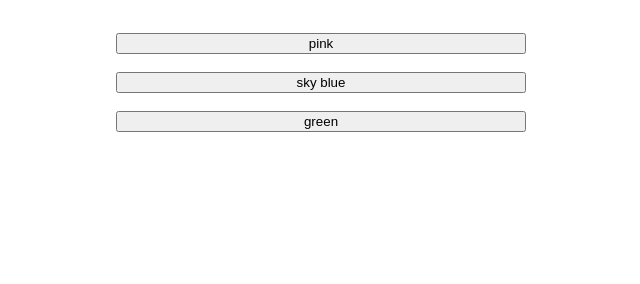
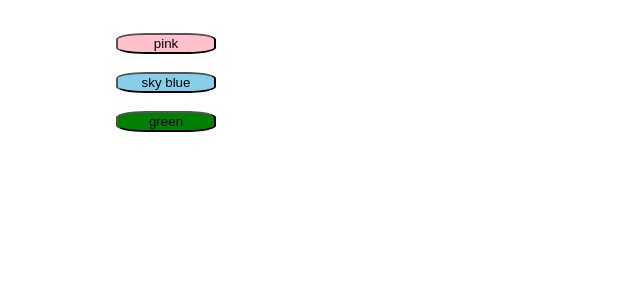
Before and after one commit to mira-kine/lab-03a-better-nametag, a plain HTML site: page index.html in a window 1280 px wide. Shown: the part 516-800 px from the top of the page, without its empty margins (319-959 px from the left). Drawn offline with nearby package versions, Linux system fonts and the light colour scheme; files that its build step writes are made by us from their sources.

Commit message:
added colors to buttons

```diff
--- a/styles/style.css
+++ b/styles/style.css
@@ -87,3 +87,35 @@ header, footer {
 #pronounText {
     text-align: left;
 }
+
+#generate {
+    color: blue;
+}
+
+#pink {
+    background-color: pink;
+    border-radius: 30%;
+    width: 100px;
+    display: grid;
+    justify-content: center;
+    text-align: center;
+}
+
+#skyBlue {
+    background-color: skyblue;
+    border-radius: 30%;
+    width: 100px;
+    display: grid;
+    justify-content: center;
+    text-align: center;
+}
+
+#green {
+    background-color:green;
+    border-radius: 30%;
+    border: 30%;
+    width: 100px;
+    display: grid;
+    justify-content: center;
+    text-align: center;
+}
```
